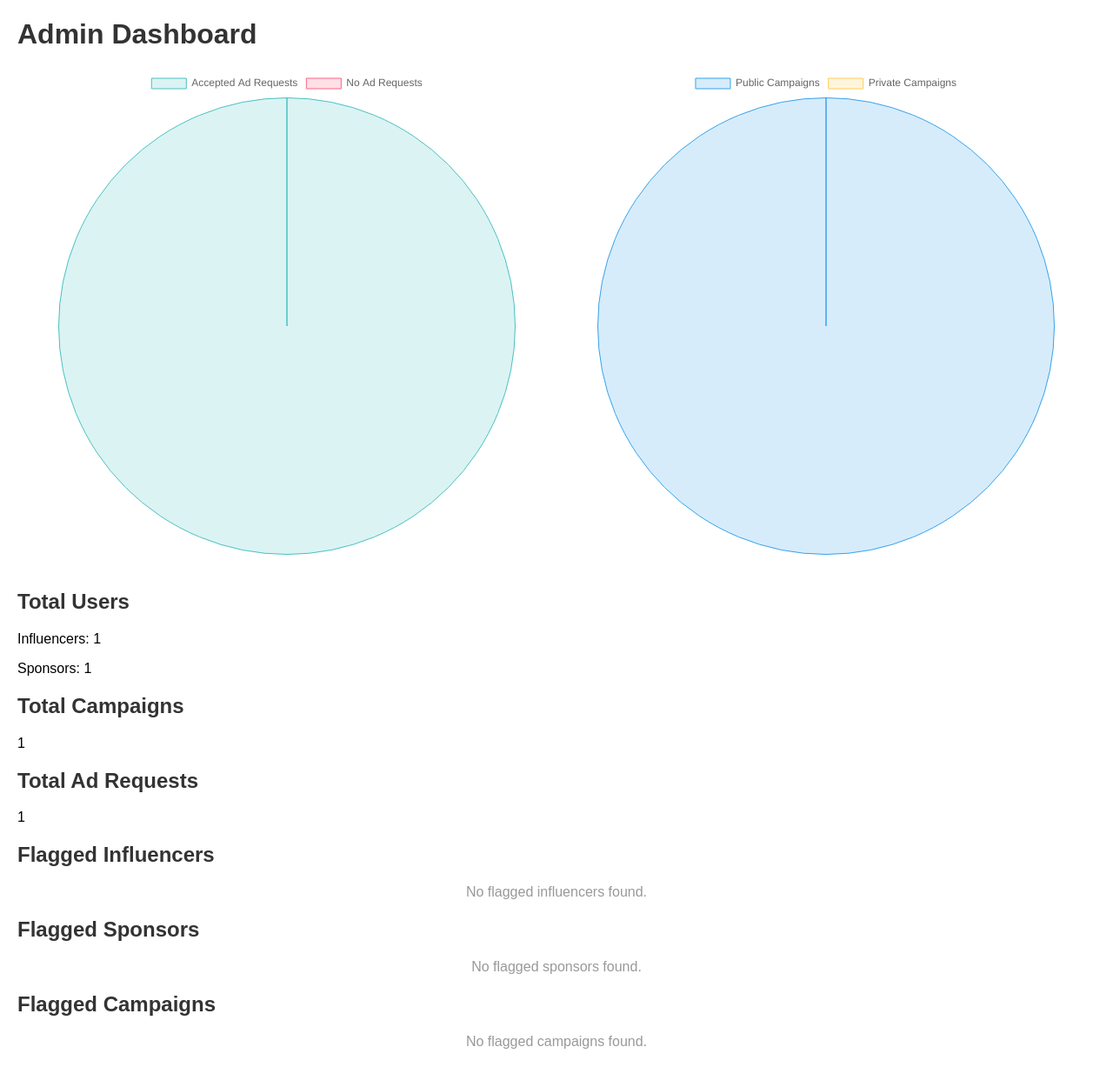
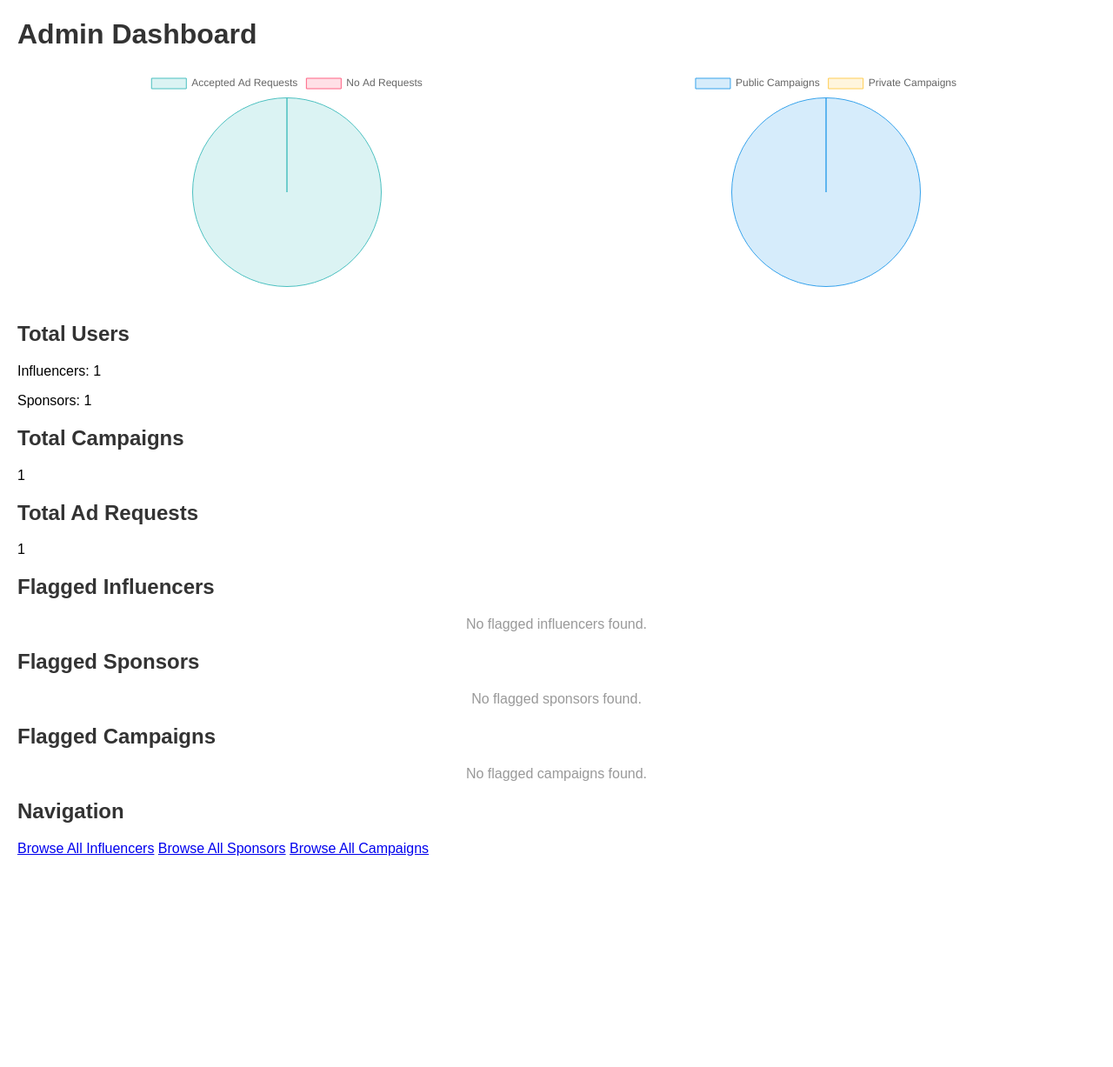
Before and after one commit to SoumiOnGit/Influencer-Sponsoorship-app, a Flask app: page /admin/dashboard in a window 1280 px wide. Shown: the whole page at 87% size. After the commit the page ends 1005 px from the top, so only its background shows below. Run offline with Flask 2, Linux system fonts and the light colour scheme; the first user in the database is signed in; data comes from the database, SQL or seed files in the repository.

Commit message:
ad req , graph , browse

```diff
--- a/app.py
+++ b/app.py
@@ -414,12 +414,38 @@ def delete_ad_request(username, campaignid, ad_request_id):
 
 
 
+@app.route('/admin/browse/influencers')
+def browse_influencers():
+    if 'user' not in session or session['user'] != 'admin':
+        abort(403)
+
+    influencers = Influencer.query.all()
+    return render_template('browse_influencers.html', influencers=influencers)
+
+@app.route('/admin/browse/sponsors')
+def browse_sponsors():
+    if 'user' not in session or session['user'] != 'admin':
+        abort(403)
+
+    sponsors = Sponsor.query.all()
+    return render_template('browse_sponsors.html', sponsors=sponsors)
+
+@app.route('/admin/browse/campaigns')
+def browse_campaigns():
+    if 'user' not in session or session['user'] != 'admin':
+        abort(403)
+
+    campaigns = Campaign.query.all()
+    return render_template('browse_campaigns.html', campaigns=campaigns)
+
+
+
 
 @app.route('/logout')
 def logout():
     session.pop('user', None)  # Clear the session
     flash('You have been logged out.', 'success')
-    return redirect(url_for('login'))  # Redirect to the login page
+    return redirect(url_for('login'))
 
 
 
--- a/templates/admin_dashboard.html
+++ b/templates/admin_dashboard.html
@@ -19,7 +19,12 @@
             margin-bottom: 40px;
         }
         .chart-container {
-            width: 45%;
+            width: 30%; /* Adjusted width */
+            height: 250px; /* Added height */
+        }
+        canvas {
+            max-width: 100%;
+            max-height: 100%;
         }
         table {
             width: 100%;
@@ -39,6 +44,15 @@
         .no-data {
             color: #999;
             text-align: center;
+        }
+        .container {
+            margin-top: 20px;
+        }
+        .list-group {
+            margin-bottom: 20px;
+        }
+        .list-group-item {
+            cursor: pointer;
         }
     </style>
 </head>
@@ -149,6 +163,15 @@
         <p class="no-data">No flagged campaigns found.</p>
     {% endif %}
 
+    <div class="container mt-4">
+        <h2>Navigation</h2>
+        <div class="list-group">
+            <a href="{{ url_for('browse_influencers') }}" class="list-group-item list-group-item-action">Browse All Influencers</a>
+            <a href="{{ url_for('browse_sponsors') }}" class="list-group-item list-group-item-action">Browse All Sponsors</a>
+            <a href="{{ url_for('browse_campaigns') }}" class="list-group-item list-group-item-action">Browse All Campaigns</a>
+        </div>
+    </div>
+
     <script>
         // Data for Active Users Chart
         var activeUsersData = {
```
Also changed, not shown: templates/browse_campaigns.html (added, +28 -0 lines), templates/browse_influencers.html (added, +27 -0 lines), templates/browse_sponsors.html (added, +27 -0 lines).
